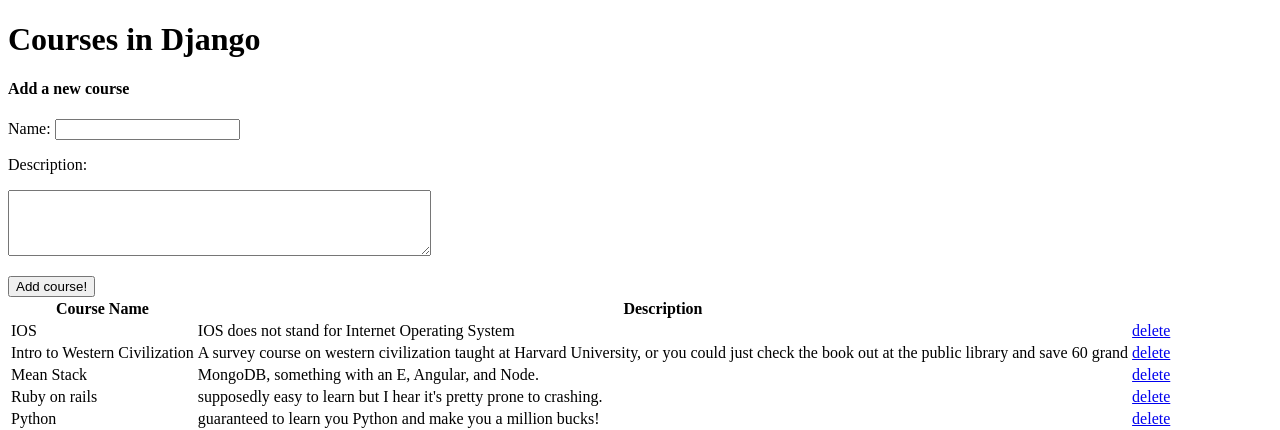
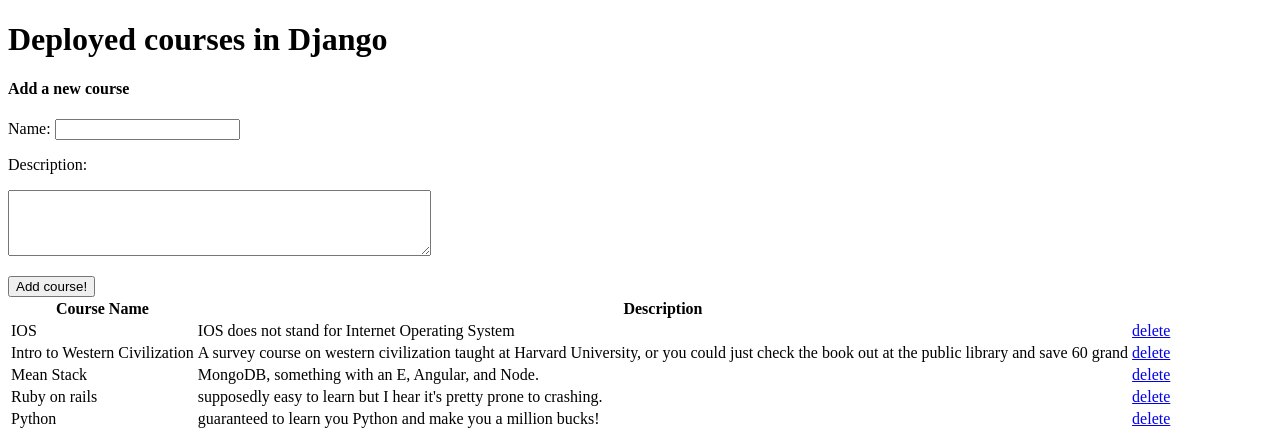
Before and after one commit to sabahjones/Courses, a Django app: template apps/firstapp/templates/firstapp/index.html in a window 1280 px wide. Shown: the top 430 px of the page. Run offline with Django 3.2, Linux system fonts and the light colour scheme; the template is opened without the code that fills it: values that come from a table or form of the project are taken from there, others are empty; data comes from the database, SQL or seed files in the repository; parts of the project's set-up code (start-up, migrations or seed data) failed here and were passed over.

Commit message:
edited courses

```diff
--- a/apps/firstapp/templates/firstapp/index.html
+++ b/apps/firstapp/templates/firstapp/index.html
@@ -6,7 +6,7 @@
   </head>
   <body>
 
-    <h1>Courses in Django</h1>
+    <h1>Deployed courses in Django</h1>
 
     <h4>Add a new course</h4>
 
```
